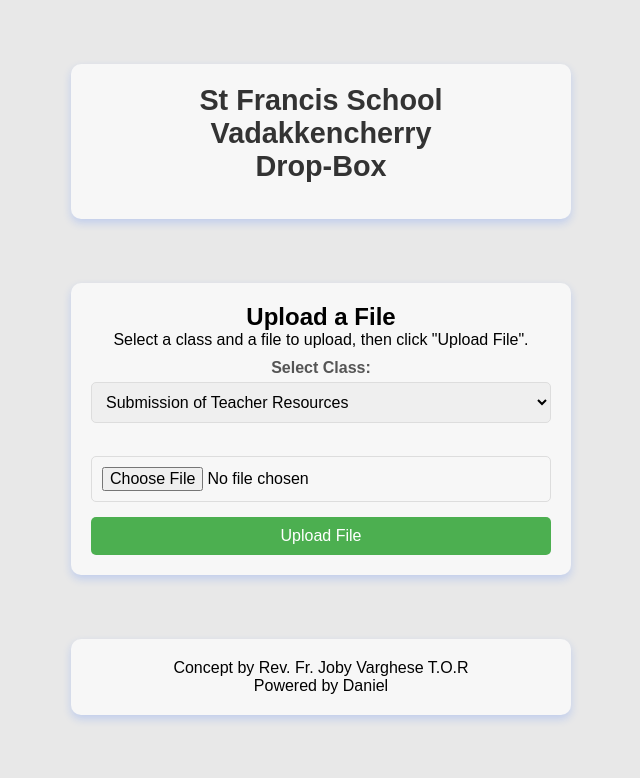
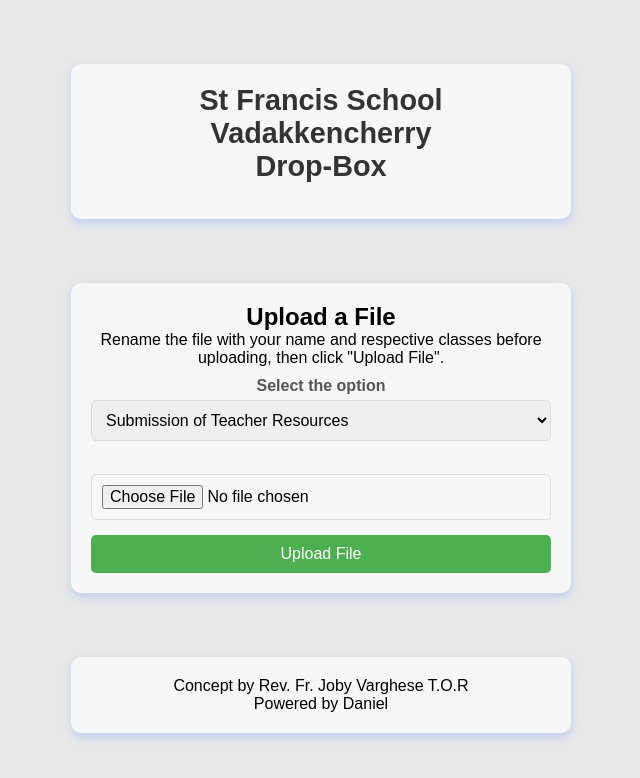
Before and after one commit to deadpool395/Drop-Box, a website: page public/index.html in a window 1280 px wide. Shown: the whole page, without its empty margins (319-959 px from the left). Drawn offline with Linux system fonts and the light colour scheme.

Commit message:
Update index.html

```diff
--- a/public/index.html
+++ b/public/index.html
@@ -15,9 +15,9 @@
   <div class="container">
     <h2>Upload a File</h2>
 
-    <p>Select a class and a file to upload, then click "Upload File".</p>
+    <p>Rename the file with your name and respective classes before uploading, then click "Upload File".</p>
     <form action="/upload" method="POST" enctype="multipart/form-data">
-      <label for="class">Select Class:</label>
+      <label for="class">Select the option</label>
       <select name="class" id="class" required>
         <option value="Teacher Resources">Submission of Teacher Resources</option>
 <!--         <option value="skill exam">04-11-2024-Submission of topics for the skill exam -2</option>
```
